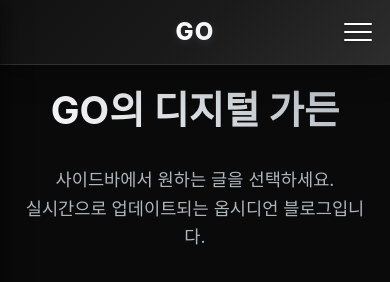
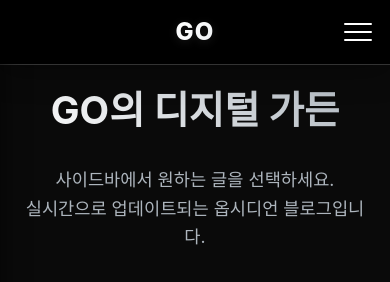
Before and after one commit to Gojaehyeon/obsidianBlog, a website: page index.html in a window 390 px wide. Drawn offline with nearby package versions, Linux system fonts and the light colour scheme.

Commit message:
모바일 디자인 수정

```diff
--- a/index.html
+++ b/index.html
@@ -683,6 +683,9 @@
         width: 100%;
         z-index: 9999;
         overflow: hidden;
+        background: #000000 !important;
+        border-bottom: 1px solid #333;
+        box-shadow: 0 4px 32px rgba(0, 0, 0, 0.4);
       }
 
       .logo {
@@ -929,6 +932,9 @@
         width: 100%;
         z-index: 9999;
         overflow: hidden;
+        background: #000000 !important;
+        border-bottom: 1px solid #333;
+        box-shadow: 0 4px 32px rgba(0, 0, 0, 0.4);
       }
 
       .logo {
```
